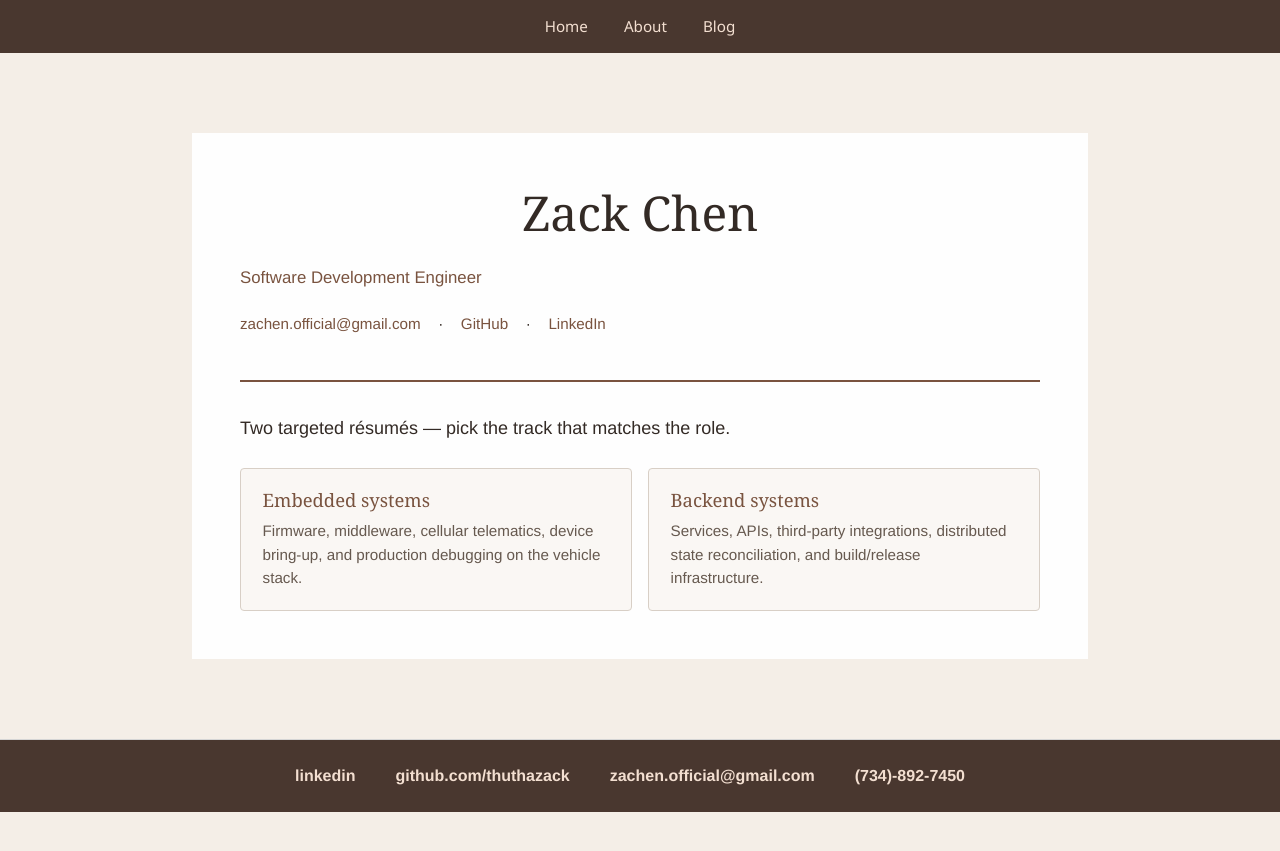
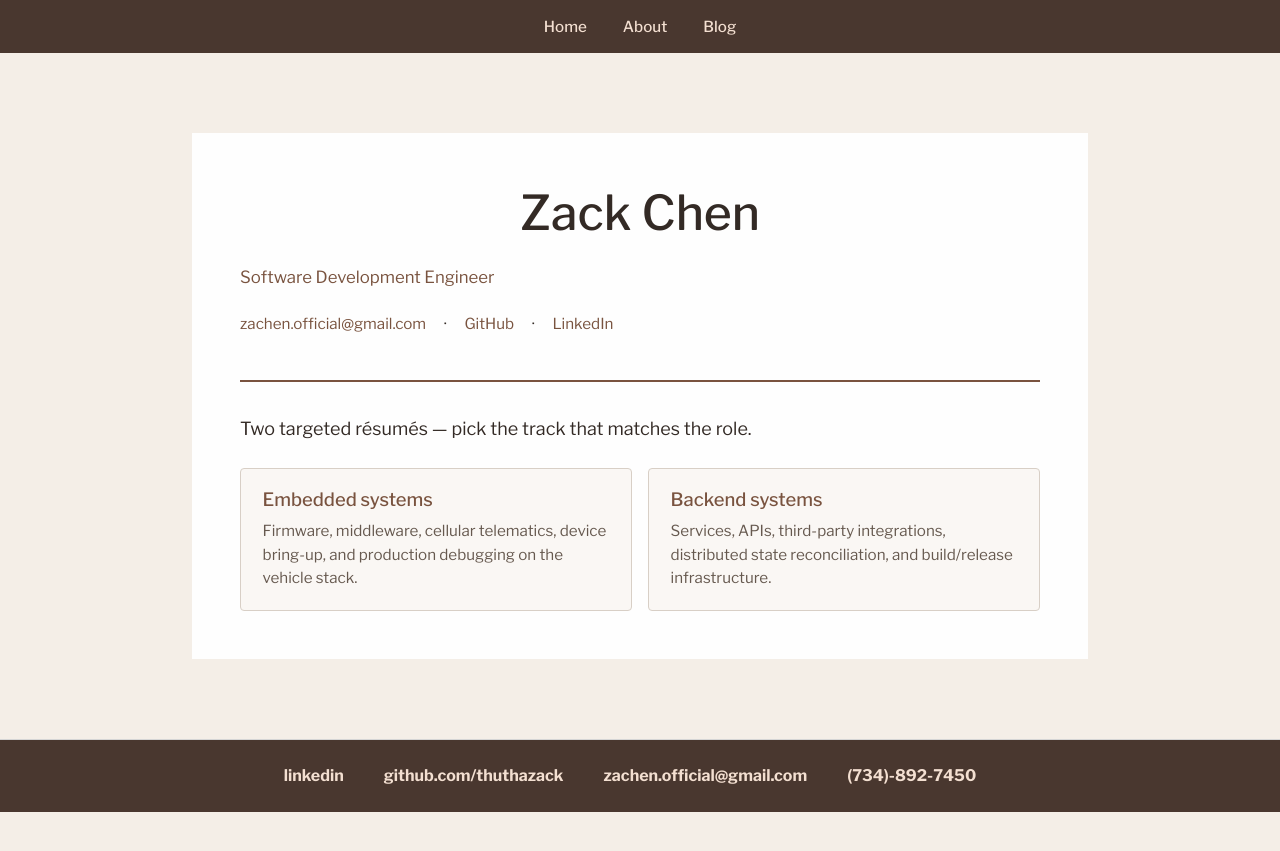
Before and after one commit to zachen-official/personal_website, a Jekyll site: the page built from cv/index.html, in a window 1280 px wide. Shown: the top 851 px of the page. Built offline with Jekyll 4.4.1, drawn with Linux system fonts in a browser that asks for light colours.

Commit message:
Switch site typography to Libre Franklin.
EOF

```diff
--- a/_layouts/default.html
+++ b/_layouts/default.html
@@ -6,6 +6,9 @@
 			<meta name="description" content="{{ page.description | default: site.description | escape }}">
 			<title>{{ page.title | default: site.name | escape }}</title>
 			<link rel="alternate" type="application/atom+xml" title="{{ site.name | escape }} Blog" href="{{ '/blog/atom.xml' | relative_url }}">
+			<link rel="preconnect" href="https://fonts.googleapis.com">
+			<link rel="preconnect" href="https://fonts.gstatic.com" crossorigin>
+			<link href="https://fonts.googleapis.com/css2?family=Libre+Franklin:ital,wght@0,300;0,400;0,500;0,600;0,700;1,400;1,500&display=swap" rel="stylesheet">
 			<link rel="stylesheet" href="https://stackpath.bootstrapcdn.com/bootstrap/4.3.1/css/bootstrap.min.css" integrity="sha384-ggOyR0iXCbMQv3Xipma34MD+dH/1fQ784/j6cY/iJTQUOhcWr7x9JvoRxT2MZw1T" crossorigin="anonymous">
 			<link rel="stylesheet" href="{{ '/css/main.css' | relative_url }}">
 		</head>
--- a/_layouts/portfolio.html
+++ b/_layouts/portfolio.html
@@ -6,6 +6,9 @@
 		<meta name="description" content="{{ page.description | default: site.description | escape }}">
 		<title>{{ page.title | default: site.name | escape }}</title>
 		<link rel="alternate" type="application/atom+xml" title="{{ site.name | escape }} Blog" href="{{ '/blog/atom.xml' | relative_url }}">
+		<link rel="preconnect" href="https://fonts.googleapis.com">
+		<link rel="preconnect" href="https://fonts.gstatic.com" crossorigin>
+		<link href="https://fonts.googleapis.com/css2?family=Libre+Franklin:ital,wght@0,300;0,400;0,500;0,600;0,700;1,400;1,500&display=swap" rel="stylesheet">
 		<link rel="stylesheet" href="{{ '/css/main.css' | relative_url }}">
 	</head>
 	<body class="portfolio-page">
--- a/css/main.css
+++ b/css/main.css
@@ -1,12 +1,16 @@
+:root {
+  --font-sans: "Libre Franklin", "Segoe UI", sans-serif;
+}
+
 body {
   height: 100%;
   background-color: #f4eee7;
   background-image: none;
   color: #332a25;
-  font-family: "Avenir Next", Avenir, "Segoe UI", sans-serif;
+  font-family: "Libre Franklin", "Segoe UI", sans-serif;
 }
  footer ul {
-    font-family:'Helvetica', 'Arial', 'Sans-Serif';
+    font-family: "Libre Franklin", "Segoe UI", sans-serif;
     padding: 0px;
     padding-bottom: 5vh;
     text-align:center;
@@ -16,7 +20,7 @@ body {
     font-size:2em;
 }
 nav ul{
-  font-family:'Helvetica', 'Arial', 'Sans-Serif';
+  font-family: "Libre Franklin", "Segoe UI", sans-serif;
   padding: 0px;
   padding-bottom: 15px;
   text-align:center;
@@ -41,13 +45,13 @@ h1 {
     text-align: center;
     font-size: 1.5rem;
     color: #332a25;
-    font-family: Georgia, serif;
+    font-family: "Libre Franklin", "Segoe UI", sans-serif;
 }
 h2{
   text-align: center;
   color: #49372f;
   font-size: clamp(1.8rem, 4vw, 2.7rem);
-  font-family: Georgia, serif;
+  font-family: "Libre Franklin", "Segoe UI", sans-serif;
 }
 h3{
   font-size:1.125rem;
@@ -302,7 +306,7 @@ body {
   gap: 0.25rem 1.25rem;
   padding: 0.65rem 1rem;
   background: #49372f;
-  font: 500 0.95rem/1.4 "Avenir Next", Avenir, "Segoe UI", sans-serif;
+  font: 500 0.95rem/1.4 "Libre Franklin", "Segoe UI", sans-serif;
 }
 
 .site-nav a {
@@ -372,14 +376,14 @@ footer a {
 #top-section h2 {
   margin: 0 0 1rem !important;
   color: #f3dfd1 !important;
-  font: 500 clamp(3rem, 7vw, 5.5rem)/1.05 Georgia, serif !important;
+  font: 500 clamp(3rem, 7vw, 5.5rem)/1.05 "Libre Franklin", "Segoe UI", sans-serif !important;
   text-align: left;
 }
 
 #top-section .hero-title {
   margin: 0 0 1rem !important;
   color: #f3dfd1 !important;
-  font: 500 clamp(2.8rem, 6vw, 4.8rem)/1.05 Georgia, serif !important;
+  font: 500 clamp(2.8rem, 6vw, 4.8rem)/1.05 "Libre Franklin", "Segoe UI", sans-serif !important;
   text-align: left;
 }
 
@@ -409,14 +413,14 @@ footer a {
 #top-section h3 {
   margin: 0 0 0.75rem;
   color: #e7c8b5;
-  font: 500 1.1rem/1.5 "Avenir Next", Avenir, "Segoe UI", sans-serif;
+  font: 500 1.1rem/1.5 "Libre Franklin", "Segoe UI", sans-serif;
   text-align: left;
 }
 
 #top-section h1 {
   margin: 1.5rem 0;
   color: #f4eee7;
-  font: 400 clamp(1.25rem, 2.5vw, 1.7rem)/1.4 "Avenir Next", Avenir, "Segoe UI", sans-serif;
+  font: 400 clamp(1.25rem, 2.5vw, 1.7rem)/1.4 "Libre Franklin", "Segoe UI", sans-serif;
   text-align: left;
 }
 
@@ -487,7 +491,7 @@ footer a {
 }
 
 .prose {
-  font-family: Helvetica, Arial, sans-serif;
+  font-family: "Libre Franklin", "Segoe UI", sans-serif;
 }
 
 .prose h1 {
@@ -630,7 +634,7 @@ footer a {
   background: #fffdfa;
   color: #332a25;
   box-shadow: 0 8px 30px rgba(73, 55, 47, 0.1);
-  font: 0.95rem/1.5 "Avenir Next", Avenir, "Segoe UI", sans-serif;
+  font: 0.95rem/1.5 "Libre Franklin", "Segoe UI", sans-serif;
 }
 
 .resume p,
@@ -660,7 +664,7 @@ footer a {
 
 .resume-header h1 {
   margin-top: 0.35rem;
-  font: 500 clamp(2rem, 5vw, 3rem)/1.1 Georgia, serif;
+  font: 500 clamp(2rem, 5vw, 3rem)/1.1 "Libre Franklin", "Segoe UI", sans-serif;
 }
 
 .resume-header h1 span {
@@ -696,7 +700,7 @@ footer a {
 .resume-section h2 {
   margin-bottom: 0.85rem;
   color: #79533f;
-  font: 700 0.82rem/1.3 "Avenir Next", Avenir, "Segoe UI", sans-serif;
+  font: 700 0.82rem/1.3 "Libre Franklin", "Segoe UI", sans-serif;
   text-transform: uppercase;
 }
 
@@ -705,7 +709,7 @@ footer a {
 }
 
 .resume-entry h3 {
-  font: 700 1rem/1.35 "Avenir Next", Avenir, "Segoe UI", sans-serif;
+  font: 700 1rem/1.35 "Libre Franklin", "Segoe UI", sans-serif;
 }
 
 .resume-entry-heading {
@@ -902,7 +906,7 @@ footer ul {
 
 .portfolio-identity h1 {
   margin: 0;
-  font: 500 clamp(2.6rem, 4vw, 3.6rem)/1.05 Georgia, serif;
+  font: 500 clamp(2.6rem, 4vw, 3.6rem)/1.05 "Libre Franklin", "Segoe UI", sans-serif;
   text-align: left;
 }
 
@@ -999,7 +1003,7 @@ footer ul {
 .portfolio-section h2 {
   margin: 0 0 1.75rem;
   color: #49372f;
-  font: 500 clamp(1.8rem, 3vw, 2.35rem)/1.2 Georgia, serif;
+  font: 500 clamp(1.8rem, 3vw, 2.35rem)/1.2 "Libre Franklin", "Segoe UI", sans-serif;
   text-align: left;
 }
 
@@ -1051,7 +1055,7 @@ footer ul {
 .project-entry h3 {
   margin: 0;
   color: #49372f;
-  font: 600 1.1rem/1.35 "Avenir Next", Avenir, "Segoe UI", sans-serif;
+  font: 600 1.1rem/1.35 "Libre Franklin", "Segoe UI", sans-serif;
   text-align: left;
 }
 
@@ -1138,7 +1142,7 @@ footer ul {
 .skill-block h3 {
   margin: 0 0 0.75rem;
   color: #49372f;
-  font: 600 1.05rem/1.35 "Avenir Next", Avenir, "Segoe UI", sans-serif;
+  font: 600 1.05rem/1.35 "Libre Franklin", "Segoe UI", sans-serif;
   text-align: left;
   font-style: normal;
 }
```
